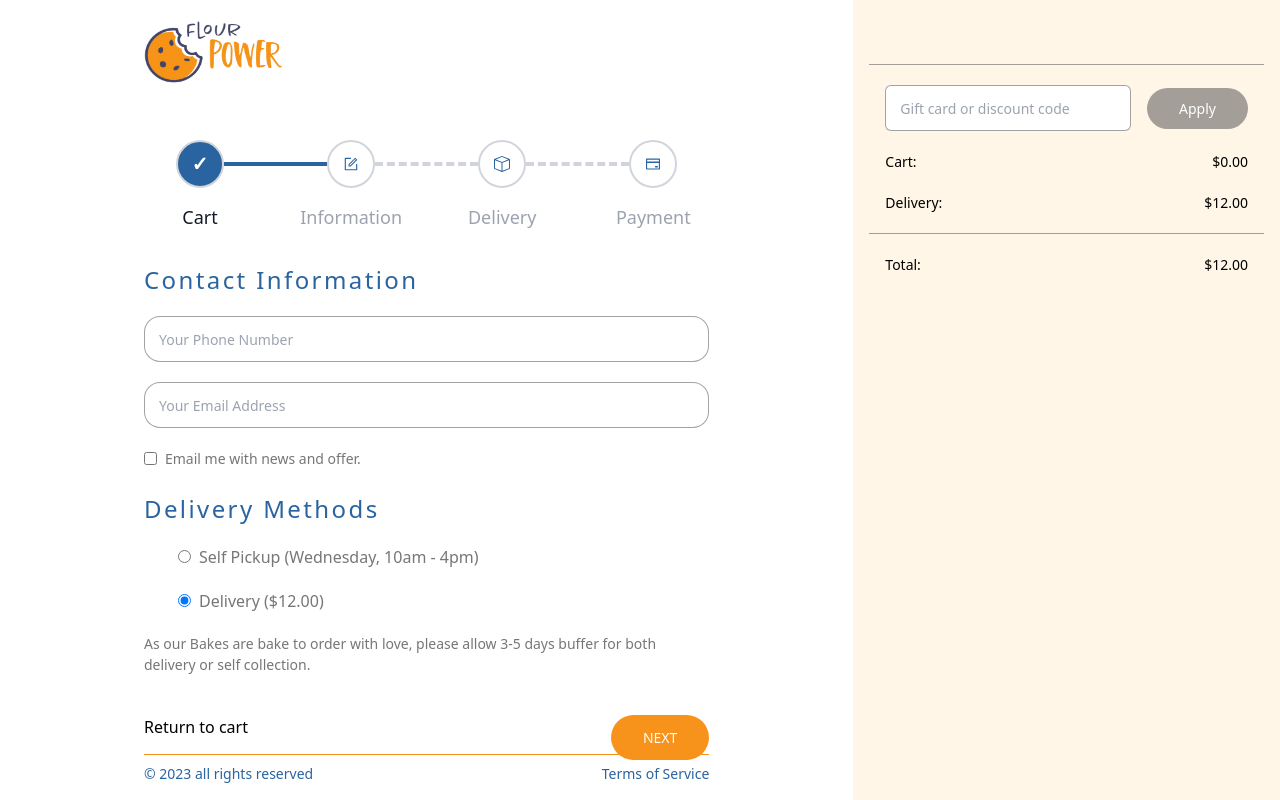
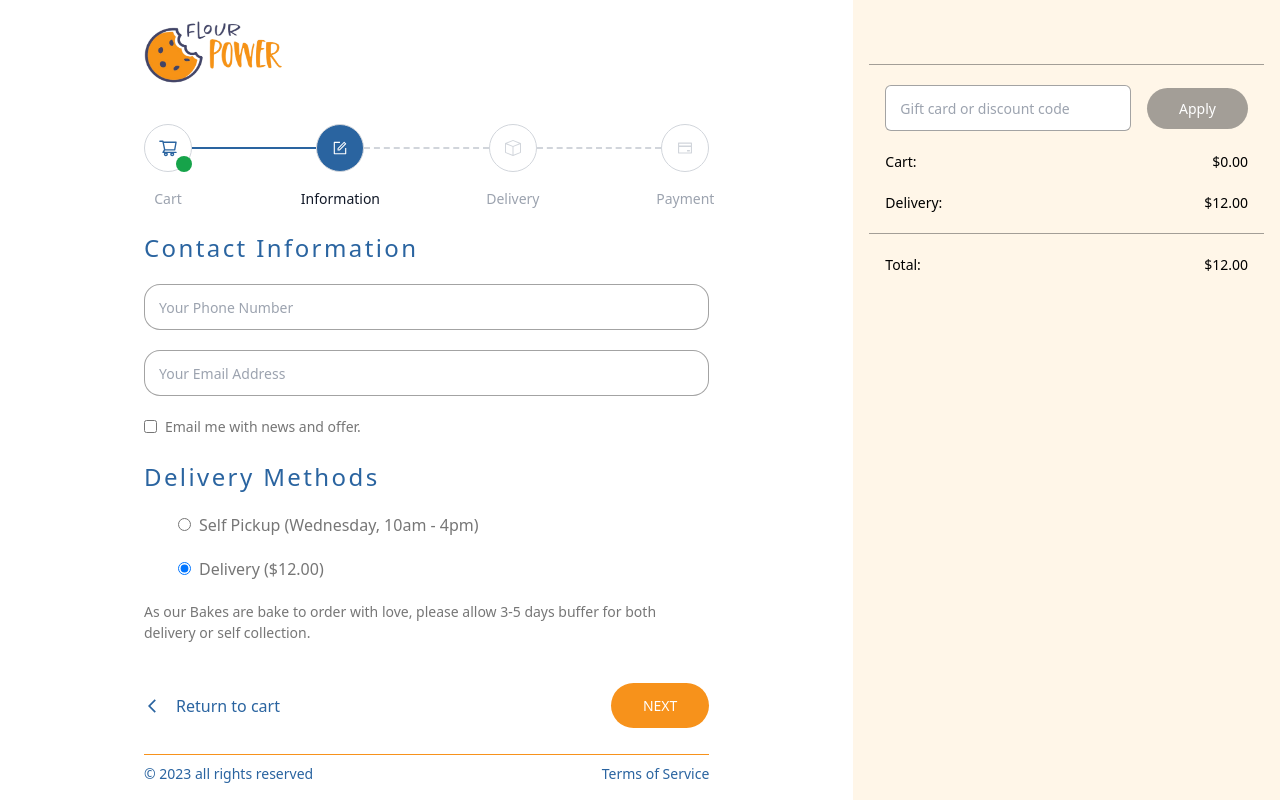
Before and after one commit to SamuelPhua/Client, a React (Vite) app: page /checkout in a window 1280 px wide. Built offline with nearby package versions, Linux system fonts and the light colour scheme.

Commit message:
Daph - Progress bar css done
Unresolved: Couldn't display tick mark in after element

```diff
--- a/src/Components/checkout/CheckoutPage1.jsx
+++ b/src/Components/checkout/CheckoutPage1.jsx
@@ -5,8 +5,15 @@ import CheckoutContact from "./CheckoutContact";
 import CheckoutDeliveryMethod from "./CheckoutDeliveryMethod";
 import CheckoutFooter from "./CheckoutFooter";
 import CheckoutCartTotal from "./CheckoutCartTotal";
+import { MdArrowBackIosNew } from "react-icons/md";
+import { Link } from "react-router-dom";
 
-const CheckoutPage1 = ({ setShowShipAlert, setShowNav, setShowFooter, handleNext }) => {
+const CheckoutPage1 = ({
+  setShowShipAlert,
+  setShowNav,
+  setShowFooter,
+  handleNext,
+}) => {
   useEffect(() => {
     setShowShipAlert(false);
     setShowNav(false);
@@ -26,13 +33,18 @@ const CheckoutPage1 = ({ setShowShipAlert, setShowNav, setShowFooter, handleNext
             <form>
               <CheckoutContact />
               <CheckoutDeliveryMethod />
-              <div className="flex flex-row justify-between mt-5 mb-5 md:mt-10">
-                <p>Return to cart</p>
+              <div className="flex flex-row justify-between items-center mt-5 mb-5 md:mt-10">
+                <Link to="/cart">
+                  <div className="flex flex-row items-center space-x-4 text-darkBlueFont">
+                    <MdArrowBackIosNew />
+                    <p>Return to cart</p>
+                  </div>
+                </Link>
                 <button
                   type="button"
                   id="cartContactNext"
                   onClick={handleNext}
-                  className=" text-white text-xxxs bg-orange focus:outline-none focus:ring-4 hover:bg-darkOrange focus:bg-darkOrange rounded-full  py-3 lg:w-fit px-8"
+                  className=" text-white text-xxxs bg-orange focus:outline-none focus:ring-2 hover:bg-darkOrange focus:bg-darkOrange rounded-full  py-3 lg:w-fit px-8"
                 >
                   NEXT
                 </button>
--- a/src/Components/checkout/CheckoutPage2.jsx
+++ b/src/Components/checkout/CheckoutPage2.jsx
@@ -23,14 +23,16 @@ const CheckoutPage2 = ({
             {/* Checkout form - Delivery address */}
             <form>
               <CheckoutDeliveryAddress />
+              <div className="flex flex-row justify-end">
                 <button
                   type="button"
                   id="cartDeliveryNext"
                   onClick={handleNext}
-                className=" text-white text-xxxs bg-orange focus:outline-none focus:ring-4 hover:bg-darkOrange focus:bg-darkOrange rounded-full mt-5 mb-5 md:mt-10 py-3 lg:w-fit px-8 mx-auto"
+                  className=" text-white text-xxxs bg-orange focus:outline-none focus:ring-2 hover:bg-darkOrange focus:bg-darkOrange rounded-full mt-5 mb-5 md:mt-10 py-3 lg:w-fit px-8"
                 >
                   CONTINUE TO PAYMENT
                 </button>
+              </div>
             </form>
             {/* Page footer */}
             <CheckoutFooter />
--- a/src/Components/checkout/CheckoutSteps.jsx
+++ b/src/Components/checkout/CheckoutSteps.jsx
@@ -18,21 +18,21 @@ const CheckoutSteps = ({ steps, currentStep }) => {
 
     while (count < newSteps.length) {
       // current step
-      if (count == stepNumber) {
+      if (count == stepNumber + 1) {
         newSteps[count] = {
           ...newSteps[count],
           highlighted: true,
           selected: true,
-          completed: true,
+          completed: false,
         };
         count++;
       }
       // step completed
-      else if (count < stepNumber) {
+      else if (count < stepNumber + 1) {
         newSteps[count] = {
           ...newSteps[count],
           highlighted: false,
-          selected: true,
+          selected: false,
           completed: true,
         };
         count++;
@@ -72,8 +72,6 @@ const CheckoutSteps = ({ steps, currentStep }) => {
   }, [steps, currentStep]);
 
   const displaySteps = newStep.map((step, index) => {
-    //let Icon = step.icon;
-    //console.log("iCON", Icon);
     return (
       <div
         key={index}
@@ -83,26 +81,27 @@ const CheckoutSteps = ({ steps, currentStep }) => {
             : "flex items-center"
         }
       >
-        <div className="relative flex flex-col items-center text-darkBlueFont">
+        <div className="relative flex flex-col items-center text-gray-300">
           <div
-            className={`rounded-full transition duration-500 ease-in-out border-2 border-gray-300 h-12 w-12 flex items-center justify-center py-3 ${
+            className={`rounded-full transition duration-500 ease-in-out border-[1px] border-gray-300 h-12 w-12 flex items-center justify-center py-3 ${
+              step.completed ? "border-darkBlueFont" : ""
+            } ${
               step.selected
-                ? "bg-darkBlueFont text-white font-bold border border-darkBlueFont"
+                ? `bg-darkBlueFont text-white font-bold border border-darkBlueFont `
                 : ""
             }`}
           >
             {/* display icons */}
             {step.completed ? (
-              <span className="text-white font-bold text-xl">&#10003;</span>
+              <span className="text-darkBlueFont text-xl after:block after:absolute after:rounded-[50%] after:w-4 after:h-4 after:bg-green-600 after:left-8 after:top-8 after:content-['']">
+                <step.icon />
+              </span>
             ) : (
-              //index + 1
-              <>
-                <step.icon />
-              </>
+              <step.icon />
             )}
           </div>
           <div
-            className={`absolute top-0  text-center mt-16 w-32 text-xs font-medium ${
+            className={`absolute top-0  text-center mt-16 w-32 font-thin text-xxxs ${
               step.highlighted ? "text-gray-900" : "text-gray-400"
             }`}
           >
@@ -111,7 +110,7 @@ const CheckoutSteps = ({ steps, currentStep }) => {
           </div>
         </div>
         <div
-          className={`flex-auto border-t-4 transition duration-500 ease-in-out ${
+          className={`flex-auto border-t-2 transition duration-500 ease-in-out ${
             step.completed
               ? "border-darkBlueFont"
               : "border-gray-300 border-dashed"
@@ -124,9 +123,7 @@ const CheckoutSteps = ({ steps, currentStep }) => {
   });
 
   return (
-    <div className="mx-4 p-4 flex justify-between items-center">
-      {displaySteps}
-    </div>
+    <div className="flex justify-between items-center">{displaySteps}</div>
   );
 };
 
```
Lines whose indentation alone changed are shown as unchanged.
